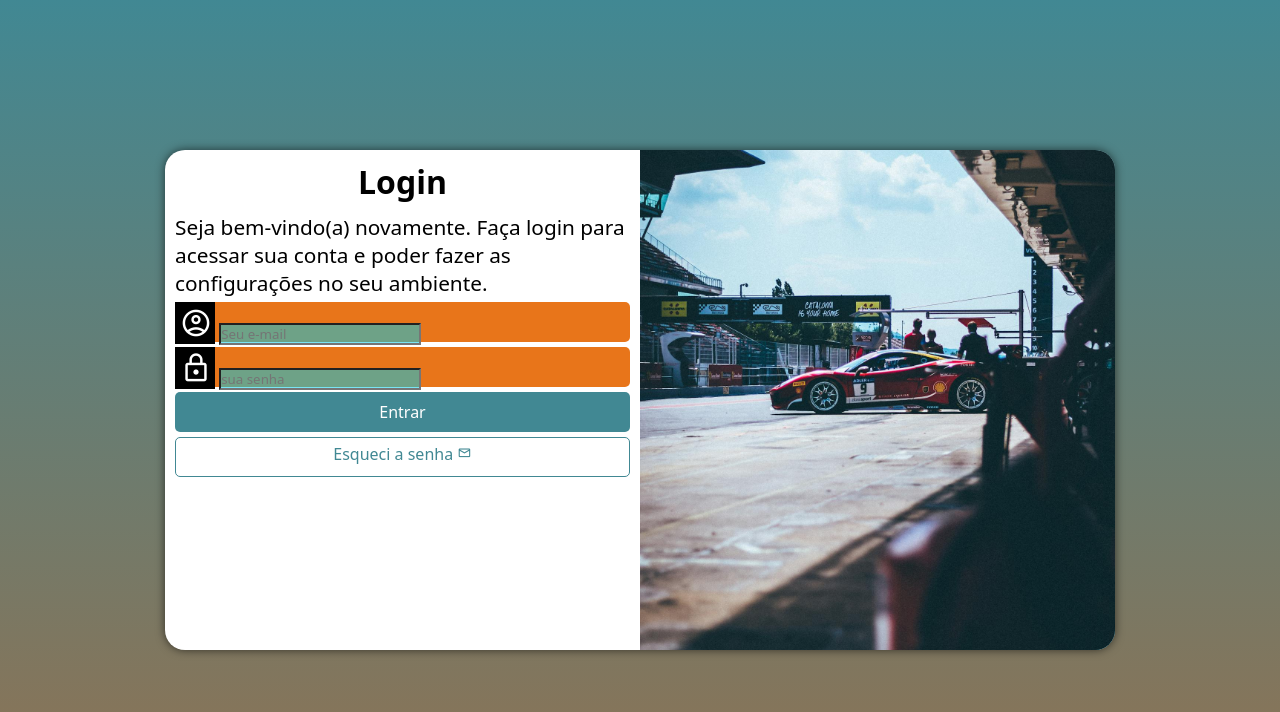
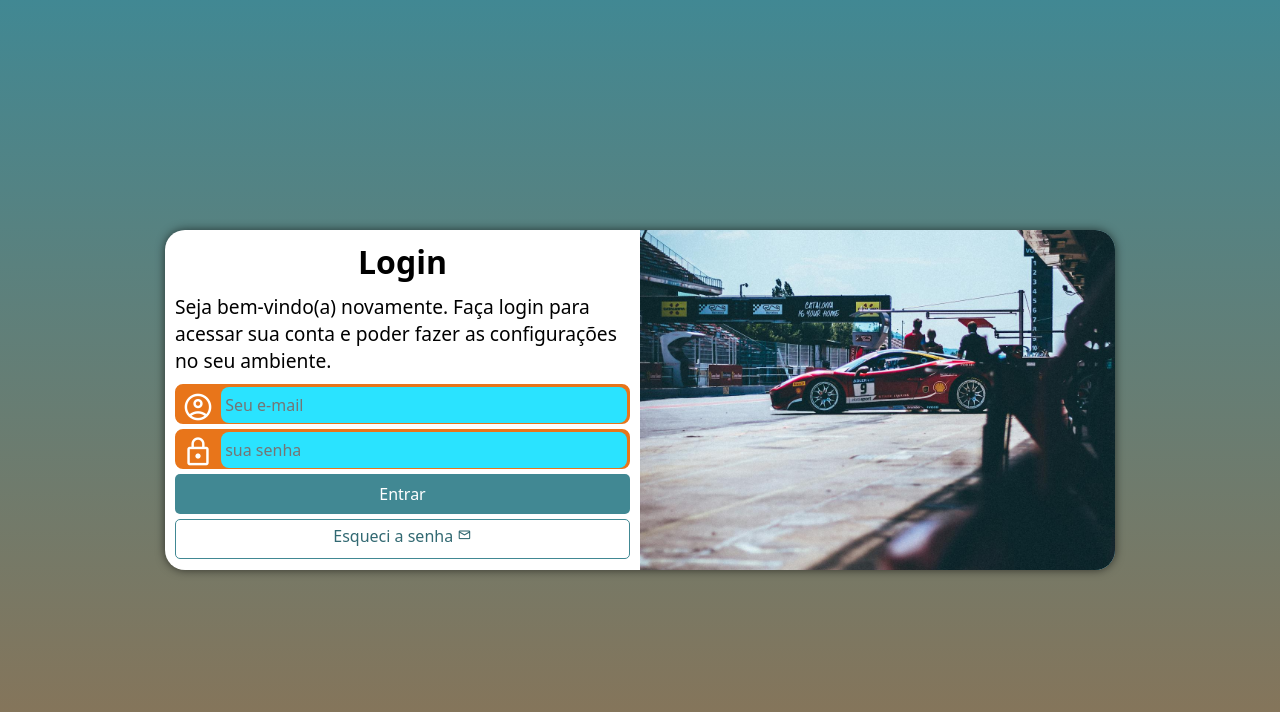
Before and after one commit to cleitonfabricio/site-de-login, a plain HTML site: page index.html in a window 1280 px wide. Drawn offline with nearby package versions, Linux system fonts and the light colour scheme.

Commit message:
atualização

```diff
--- a/estilos/media-query.css
+++ b/estilos/media-query.css
@@ -16,6 +16,7 @@ Grandes telas: acima de 1280px
     }
     section#login {
         width: 80vw;
+        height: 290px;
     }
     section#login > div#imagem {
         float: left;
@@ -40,6 +41,7 @@ Grandes telas: acima de 1280px
     }
     section#login {
         width: 950px;
+        height: 340px;
     }
 
     section#login > div#imagem {
@@ -56,6 +58,7 @@ Grandes telas: acima de 1280px
         font-size: 2em;
     }
     div#formulario > p {
-        font-size: 1.3em;
+        font-size: 1.2em;
+        margin: 10px 0px;
     }
 }
--- a/estilos/style.css
+++ b/estilos/style.css
@@ -31,7 +31,7 @@ section#login {
     position: absolute;
     top: 50%;
     left: 50%;
-    transform: translate(-50%, -50%);
+
     overflow: hidden;
 
     background-color: white;
@@ -40,6 +40,7 @@ section#login {
     border-radius: 20px;
     box-shadow: 0px 0px 10px rgba(0, 0, 0, 0.605);
 
+    transform: translate(-50%, -50%);
     transition: width .5s, height .5s;
     transition-timing-function: ease;
 }
@@ -68,10 +69,11 @@ div#formulario > p {
 
 form > div.campo {
     background-color: #E8751A;
+    border: 2px solid #E8751A;
     display: block;
     width: 100%;
     height: 40px;
-    border-radius: 5px;
+    border-radius: 8px;
     margin: 5px 0px;
 }
 
@@ -81,14 +83,26 @@ div.campo > label {
 
 div.campo > span {
     color: white;
-    background-color: black;
+    /*background-color: black;*/
     font-size: 2em;
     width: 40px;
     padding: 5px;
 }
 
 div.campo > input {
-    background-color: #00cceb86;
+    background-color: #2ae3ff;
+    font-size: 1em;
+    width: calc(100% - 45px);
+
+    border: 0px;
+    height: 100%;
+    border-radius: 8px;
+    padding: 4px;
+    transform: translateY(-12px);
+}
+
+div.campo > input:focus-within {
+    background-color: white;
 }
 
 form > input[type=submit] {
@@ -116,14 +130,14 @@ form > a.botao {
     padding-top: 5px;
     margin-top: 5px;
     background-color: white;
-    color: #418893;
+    color: #326972;
     border: 1px solid #418893;
     border-radius: 5px;
     text-decoration: none;
 }
 
 form > a.botao:hover {
-    background-color: #a86b3db5;
+    background-color: #A86C3D;
 }
 
 form > a.botao > span {
```
